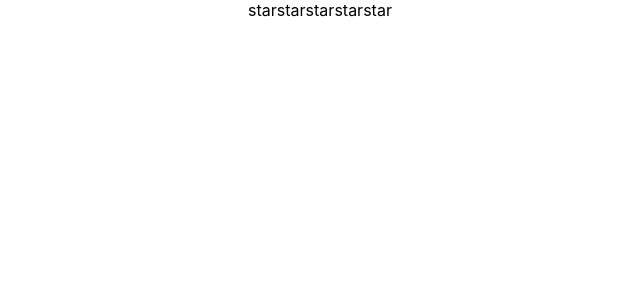
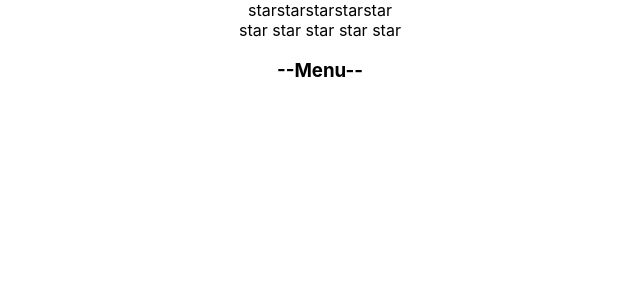
Before and after one commit to Paskinho/react-kabzda-kak-podrobno, a React (Create React App) app: page / in a window 1280 px wide. Shown: the top 300 px of the page, without its empty margins (320-960 px from the left). Built offline with nearby package versions, Linux system fonts and the light colour scheme.

Commit message:
Created Accordion.tsx Lesson 8.1

```diff
--- a/src/App.tsx
+++ b/src/App.tsx
@@ -1,15 +1,21 @@
 import React, {useState} from 'react';
 import './App.css';
 import {Rating, RatingValueType} from "./components/Rating/Rating";
+import {UncontrolledRating} from "./components/UncontrolledRating/UncontrolledRating";
+import {Accordion} from "./components/Accordion/Accordion";
 
 function App(props:any) {
 
     let[ratingValue, setRatingValue] = useState<RatingValueType>(0)
+    let [accordionCollapsed, setAccordionCollapsed] = useState<boolean>(true)
+
 
     return (
         <div className="App">
 
             <Rating value={ratingValue} onClick={setRatingValue}/>
+            <UncontrolledRating/>
+            <Accordion titleValue={"Menu"} collapsed={accordionCollapsed}/>
         </div>
     );
 }
--- /dev/null
+++ b/src/components/Accordion/Accordion.tsx
@@ -0,0 +1,37 @@
+import React from "react";
+
+type AccordionPropsType = {
+    titleValue:string
+    collapsed: boolean
+}
+
+export function Accordion (props: AccordionPropsType) {
+    console.log("Accordion rendering")
+    return <div>
+        <AccordionTitle title={props.titleValue}/>
+        {!props.collapsed && <AccordionBody/>}
+    </div>
+
+}
+
+type AccordionTitlePropsType = {
+    title: string
+}
+
+function AccordionTitle (props: AccordionTitlePropsType) {
+    console.log("AccordionTitle rendering")
+    return (
+        <h3> --{props.title}-- </h3>
+    )
+}
+
+
+    function AccordionBody() {
+        console.log("AccordionBody rendering")
+        return <ul>
+<li>1</li>
+<li>2</li>
+<li>3</li>
+
+        </ul>
+    }
--- a/src/components/Rating/Rating.tsx
+++ b/src/components/Rating/Rating.tsx
@@ -34,7 +34,9 @@ type StarPropsType = {
 function Star(props: StarPropsType) {
     console.log("Star rendering")
 
-return <span onClick={()=> {props.onClick(props.value)}}>
+return <span onClick={()=> {
+    props.onClick(props.value)}}>
+
    {props.selected ? <b>star</b> : "star"}
 
 </span>
--- a/src/components/UncontrolledRating/UncontrolledRating.tsx
+++ b/src/components/UncontrolledRating/UncontrolledRating.tsx
@@ -11,11 +11,11 @@ export function UncontrolledRating(props:RatingPropsType) {
 
     return (
         <div>
-            <Star selected={value>0} setValue={setValue} value={1}/>
-            <Star selected={value>1} setValue={setValue} value={2}/>
-            <Star selected={value>2} setValue={setValue} value={3}/>
-            <Star selected={value>3} setValue={setValue} value={4}/>
-            <Star selected={value>4} setValue={setValue} value={5}/>
+            <Star selected={value>0} setValue={() => {setValue(1)}}/>
+            <Star selected={value>1} setValue={() => {setValue(2)}}/>
+            <Star selected={value>2} setValue={() => {setValue(3)}}/>
+            <Star selected={value>3} setValue={() => {setValue(4)}}/>
+            <Star selected={value>4} setValue={() => {setValue(5)}}/>
 
         </div>
     )
@@ -25,14 +25,14 @@ export function UncontrolledRating(props:RatingPropsType) {
 
 type StarPropsType = {
     selected: boolean
-    setValue: (value: 1 | 2 | 3 | 4 | 5) => void
-    value: 1 | 2 | 3 | 4 | 5
+    setValue: () => void
+
 }
 
 function  Star (props: StarPropsType) {
     console.log('Star rendering')
 
-    return <span onClick={()=> {props.setValue(props.value)}}>
+    return <span onClick={()=> {props.setValue()}}>
         {props.selected ? <b>star </b> : " star"}
     </span>
 }
```
